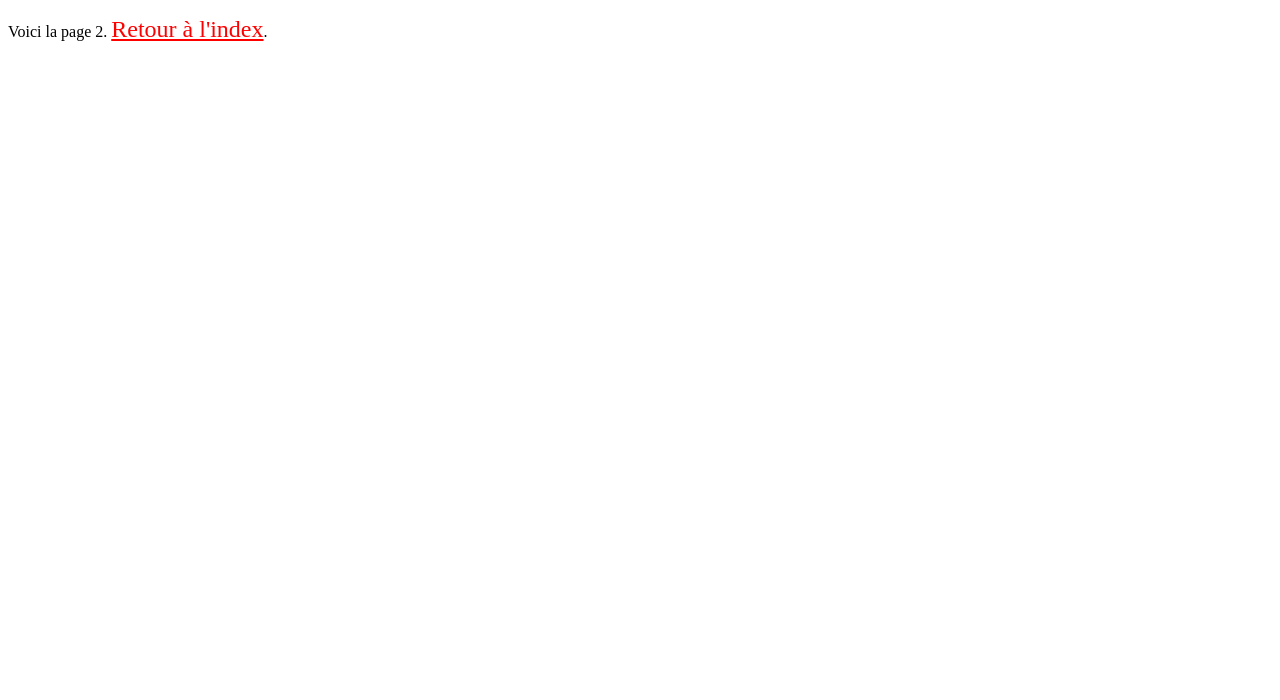
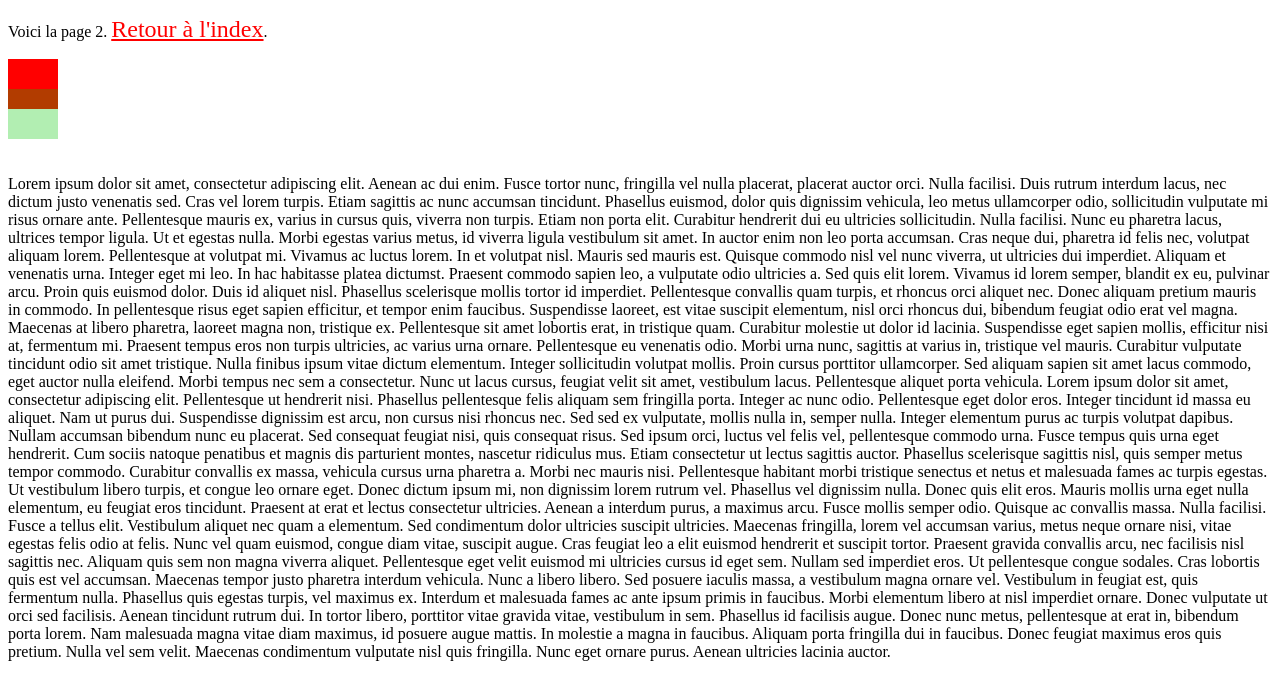
Before and after one commit to GJBC/bunker, a plain HTML site: page ex-html/page2.html in a window 1280 px wide. Drawn offline with Linux system fonts and the light colour scheme.

Commit message:
amelioration de la page 2

```diff
--- a/ex-html/css/index.css
+++ b/ex-html/css/index.css
@@ -6,20 +6,19 @@
 */
 
 html {
-	background-color: orange; /* Couleur de fond */
+	background-color: rgba(255, 198, 93, 1); /* Couleur de fond */
 }
 
 .container {
 	min-height: 100px; 	/* Impose une hauteur minimale. Idem pour max-height, min-width, max-width. */
 	width: 800px; 		/* Impose une largeur fixe du block. Idem pour height. */
 	margin: auto; 		/* Centre le block (rajoute les mêmes marges à droite et à gauche). */
-	border: solid 1px green;
 }
 
 h1 {
 	text-align: center; 	/* Centre le texte à l'intérieur du block. Valeurs : left (par défaut), right, center, justify. */
 
-	color: black;			/* La couleur du texte. */
+	color: ;			/* La couleur du texte. */
 	font-family: "Times New Roman", Serif;	/* Polices */
 	font-size: 1.8em;		/* La taille de la police. Par défaut 1em : 0.5em < 1em < 1.5em < ... */
 	font-weight: normal;	/* Épaisseur du trait : normal (par défaut), bold (gras), ... */
--- a/ex-html/css/page2.css
+++ b/ex-html/css/page2.css
@@ -2,3 +2,18 @@ a {
 	font-size: 1.5em;
 	color: red;
 }
+
+.r {
+	background-color: red;
+	height: 50px;
+	width: 50px;
+}
+
+.v {
+	background-color: rgba(0, 198, 0, 0.3);
+	height: 50px;
+	width: 50px;
+
+	position: relative;
+	bottom: 20px;
+}
--- a/ex-html/page2.html
+++ b/ex-html/page2.html
@@ -9,5 +9,30 @@
 
 	<body>
 		<p>Voici la page 2. <a href="index.html" >Retour à l'index</a>.</p>
+		<div class="r" ></div>
+		<div class="v" ></div>
+		<p>
+
+
+Lorem ipsum dolor sit amet, consectetur adipiscing elit. Aenean ac dui enim. Fusce tortor nunc, fringilla vel nulla placerat, placerat auctor orci. Nulla facilisi. Duis rutrum interdum lacus, nec dictum justo venenatis sed. Cras vel lorem turpis. Etiam sagittis ac nunc accumsan tincidunt. Phasellus euismod, dolor quis dignissim vehicula, leo metus ullamcorper odio, sollicitudin vulputate mi risus ornare ante. Pellentesque mauris ex, varius in cursus quis, viverra non turpis. Etiam non porta elit. Curabitur hendrerit dui eu ultricies sollicitudin. Nulla facilisi. Nunc eu pharetra lacus, ultrices tempor ligula.
+
+Ut et egestas nulla. Morbi egestas varius metus, id viverra ligula vestibulum sit amet. In auctor enim non leo porta accumsan. Cras neque dui, pharetra id felis nec, volutpat aliquam lorem. Pellentesque at volutpat mi. Vivamus ac luctus lorem. In et volutpat nisl.
+
+Mauris sed mauris est. Quisque commodo nisl vel nunc viverra, ut ultricies dui imperdiet. Aliquam et venenatis urna. Integer eget mi leo. In hac habitasse platea dictumst. Praesent commodo sapien leo, a vulputate odio ultricies a. Sed quis elit lorem. Vivamus id lorem semper, blandit ex eu, pulvinar arcu. Proin quis euismod dolor.
+
+Duis id aliquet nisl. Phasellus scelerisque mollis tortor id imperdiet. Pellentesque convallis quam turpis, et rhoncus orci aliquet nec. Donec aliquam pretium mauris in commodo. In pellentesque risus eget sapien efficitur, et tempor enim faucibus. Suspendisse laoreet, est vitae suscipit elementum, nisl orci rhoncus dui, bibendum feugiat odio erat vel magna. Maecenas at libero pharetra, laoreet magna non, tristique ex. Pellentesque sit amet lobortis erat, in tristique quam. Curabitur molestie ut dolor id lacinia. Suspendisse eget sapien mollis, efficitur nisi at, fermentum mi. Praesent tempus eros non turpis ultricies, ac varius urna ornare. Pellentesque eu venenatis odio. Morbi urna nunc, sagittis at varius in, tristique vel mauris. Curabitur vulputate tincidunt odio sit amet tristique.
+
+Nulla finibus ipsum vitae dictum elementum. Integer sollicitudin volutpat mollis. Proin cursus porttitor ullamcorper. Sed aliquam sapien sit amet lacus commodo, eget auctor nulla eleifend. Morbi tempus nec sem a consectetur. Nunc ut lacus cursus, feugiat velit sit amet, vestibulum lacus. Pellentesque aliquet porta vehicula. Lorem ipsum dolor sit amet, consectetur adipiscing elit. Pellentesque ut hendrerit nisi. Phasellus pellentesque felis aliquam sem fringilla porta. Integer ac nunc odio. Pellentesque eget dolor eros.
+
+Integer tincidunt id massa eu aliquet. Nam ut purus dui. Suspendisse dignissim est arcu, non cursus nisi rhoncus nec. Sed sed ex vulputate, mollis nulla in, semper nulla. Integer elementum purus ac turpis volutpat dapibus. Nullam accumsan bibendum nunc eu placerat. Sed consequat feugiat nisi, quis consequat risus. Sed ipsum orci, luctus vel felis vel, pellentesque commodo urna. Fusce tempus quis urna eget hendrerit. Cum sociis natoque penatibus et magnis dis parturient montes, nascetur ridiculus mus. Etiam consectetur ut lectus sagittis auctor. Phasellus scelerisque sagittis nisl, quis semper metus tempor commodo. Curabitur convallis ex massa, vehicula cursus urna pharetra a. Morbi nec mauris nisi.
+
+Pellentesque habitant morbi tristique senectus et netus et malesuada fames ac turpis egestas. Ut vestibulum libero turpis, et congue leo ornare eget. Donec dictum ipsum mi, non dignissim lorem rutrum vel. Phasellus vel dignissim nulla. Donec quis elit eros. Mauris mollis urna eget nulla elementum, eu feugiat eros tincidunt. Praesent at erat et lectus consectetur ultricies.
+
+Aenean a interdum purus, a maximus arcu. Fusce mollis semper odio. Quisque ac convallis massa. Nulla facilisi. Fusce a tellus elit. Vestibulum aliquet nec quam a elementum. Sed condimentum dolor ultricies suscipit ultricies. Maecenas fringilla, lorem vel accumsan varius, metus neque ornare nisi, vitae egestas felis odio at felis.
+
+Nunc vel quam euismod, congue diam vitae, suscipit augue. Cras feugiat leo a elit euismod hendrerit et suscipit tortor. Praesent gravida convallis arcu, nec facilisis nisl sagittis nec. Aliquam quis sem non magna viverra aliquet. Pellentesque eget velit euismod mi ultricies cursus id eget sem. Nullam sed imperdiet eros. Ut pellentesque congue sodales. Cras lobortis quis est vel accumsan. Maecenas tempor justo pharetra interdum vehicula. Nunc a libero libero. Sed posuere iaculis massa, a vestibulum magna ornare vel. Vestibulum in feugiat est, quis fermentum nulla.
+
+Phasellus quis egestas turpis, vel maximus ex. Interdum et malesuada fames ac ante ipsum primis in faucibus. Morbi elementum libero at nisl imperdiet ornare. Donec vulputate ut orci sed facilisis. Aenean tincidunt rutrum dui. In tortor libero, porttitor vitae gravida vitae, vestibulum in sem. Phasellus id facilisis augue. Donec nunc metus, pellentesque at erat in, bibendum porta lorem. Nam malesuada magna vitae diam maximus, id posuere augue mattis. In molestie a magna in faucibus. Aliquam porta fringilla dui in faucibus. Donec feugiat maximus eros quis pretium. Nulla vel sem velit. Maecenas condimentum vulputate nisl quis fringilla. Nunc eget ornare purus. Aenean ultricies lacinia auctor.
+		</p>
 	</body>
 </html>
```
